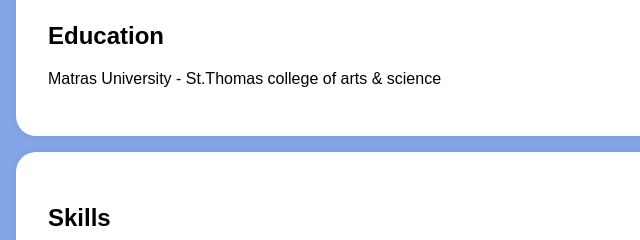
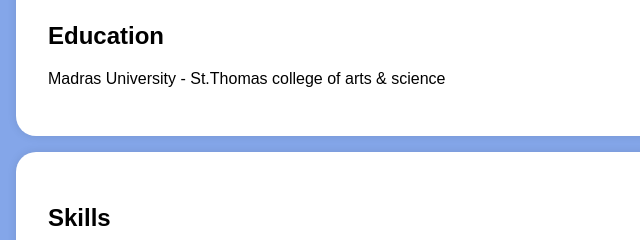
Before and after one commit to Franklin-242/Franklin-Daniel-Raj.E, a plain HTML site: page index.html in a window 1280 px wide. Shown: the part 530-770 px from the top of the page, 0-640 px from the left. Drawn offline with Linux system fonts and the light colour scheme.

Commit message:
Update index.html

```diff
--- a/index.html
+++ b/index.html
@@ -128,7 +128,7 @@
     <section id="education">
         <div class="section-content">
             <h2>Education</h2>
-            <p>Matras University  - St.Thomas college of arts & science</p>
+            <p>Madras University  - St.Thomas college of arts & science</p>
 
 
         </div>
```
